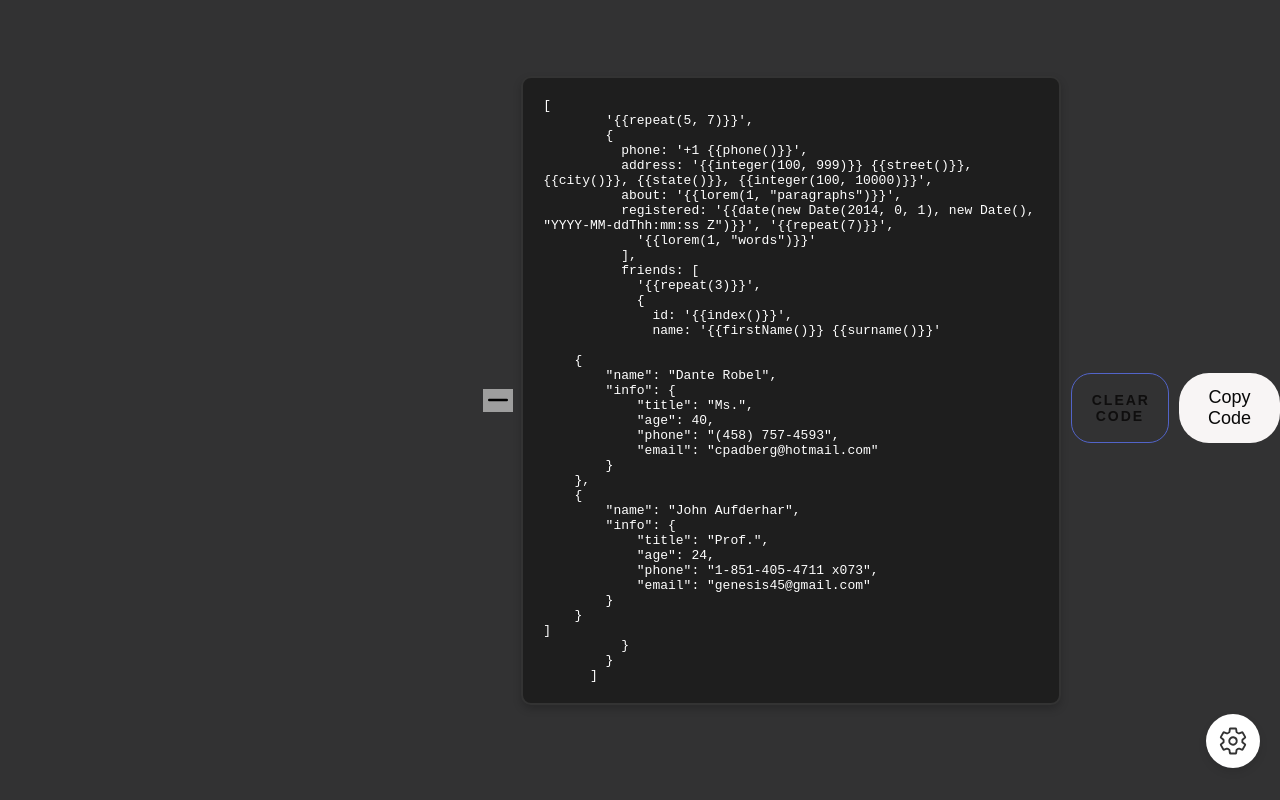
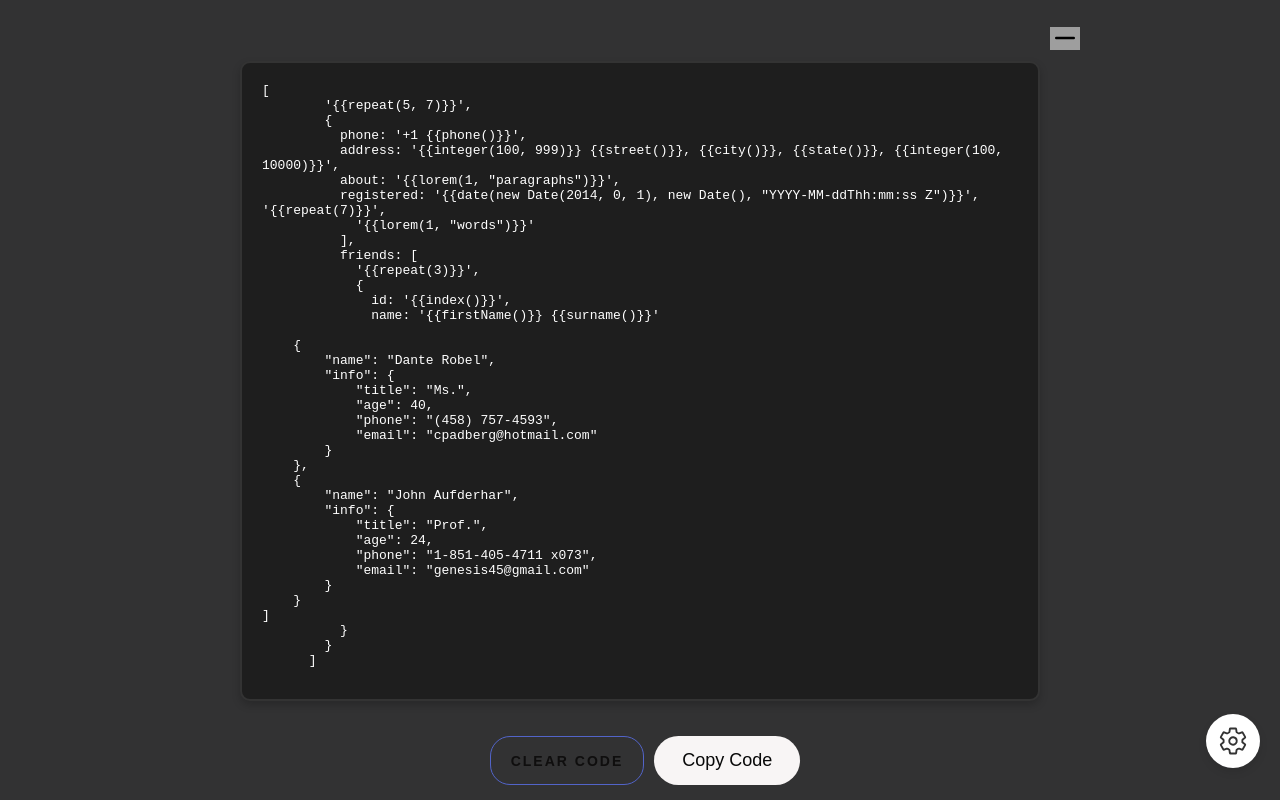
Before and after one commit to hemantjoshi03/updatetool.app, a plain HTML site: page project/index.html in a window 1280 px wide. Drawn offline with nearby package versions, Linux system fonts and the light colour scheme; grey boxes are pictures that could not be loaded.

Commit message:
Update style.css
new style changes

```diff
--- a/project/style.css
+++ b/project/style.css
@@ -34,6 +34,7 @@ body {
 
 .container {
   display: flex;
+  flex-direction: column;
   justify-content: center;
   align-items: center;
   height: 100vh; /* Change to 100vh to cover the entire viewport */
@@ -68,7 +69,7 @@ body {
 .code-box {
   width: 70%;
   max-width: 800px;
-  height: auto; /* Change to auto to accommodate content */
+  height: 80vh;
   background-color: #1e1e1e;
   color: #ffffff;
   font-family: 'Courier New', monospace;
```
